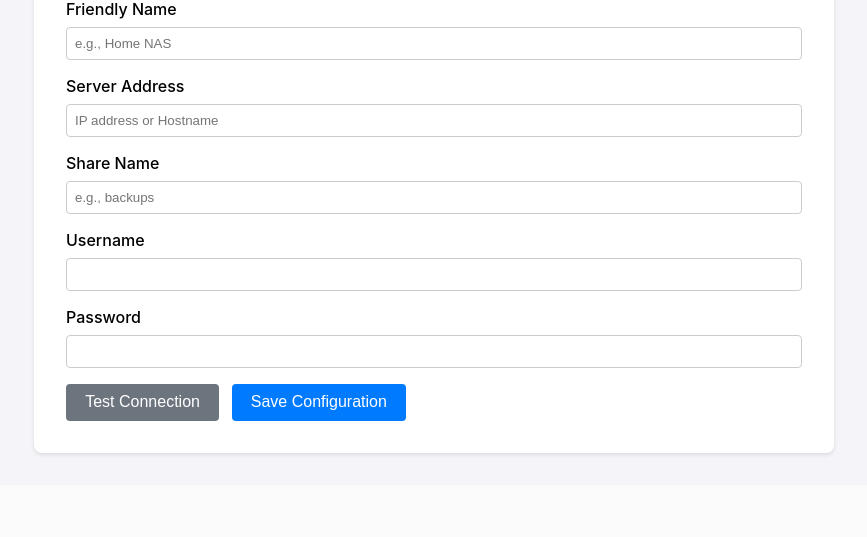
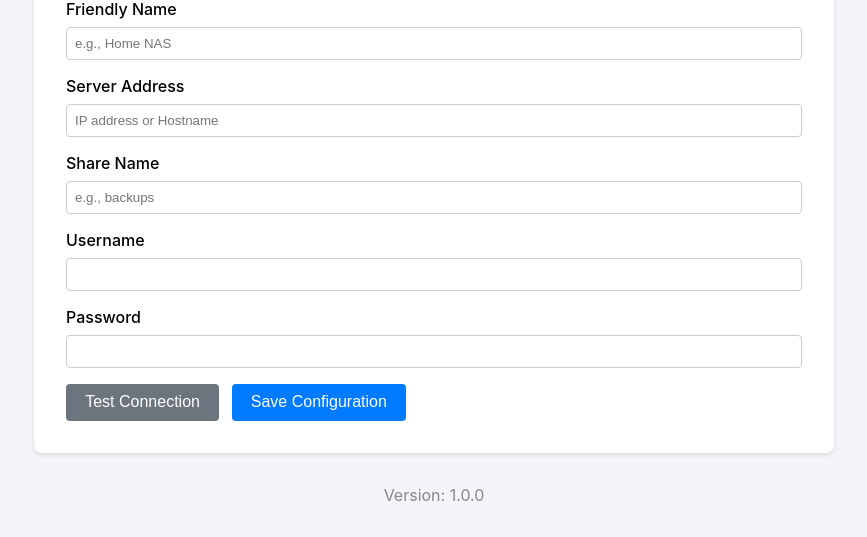
Before and after one commit to mrturbo-750/image_adjustment, a Flask app: page /settings in a window 1280 px wide. Shown: the part 325-862 px from the top of the page, without its empty margins (206-1073 px from the left). Before the commit the page ends 782 px from the top, so only its background shows below. Run offline with Flask 3, Linux system fonts and the light colour scheme; data that the repository does not hold is empty.

Commit message:
Add version injection to context processor

```diff
--- a/app.py
+++ b/app.py
@@ -27,6 +27,7 @@ logging.basicConfig(
 
 # --- CONFIGURATION ---
 SMB_CONFIG_FILE = "smb_configs.json"
+APP_VERSION = "1.0.0"
 
 def load_smb_configs():
     if not os.path.exists(SMB_CONFIG_FILE):
@@ -62,6 +63,10 @@ def setup_smb_session(smb_id):
     return config
 
 # --- ROUTES ---
+
+@app.context_processor
+def inject_version():
+    return dict(version=APP_VERSION)
 
 @app.route('/')
 def index():
--- a/templates/index.html
+++ b/templates/index.html
@@ -298,5 +298,9 @@
             out.innerHTML = `<strong>Restored:</strong> ${result.restored} files.<br><hr>` + result.logs.join('<br>');
         }
     </script>
+
+    <footer style="text-align: center; margin-top: 2rem; color: #888;">
+        Version: {{ version }}
+    </footer>
 </body>
 </html>
--- a/templates/settings.html
+++ b/templates/settings.html
@@ -75,6 +75,10 @@
             </div>
         </form>
     </div>
+
+    <footer style="text-align: center; margin-top: 2rem; color: #888;">
+        Version: {{ version }}
+    </footer>
 
     <script>
         const configList = document.getElementById('configList');
```
